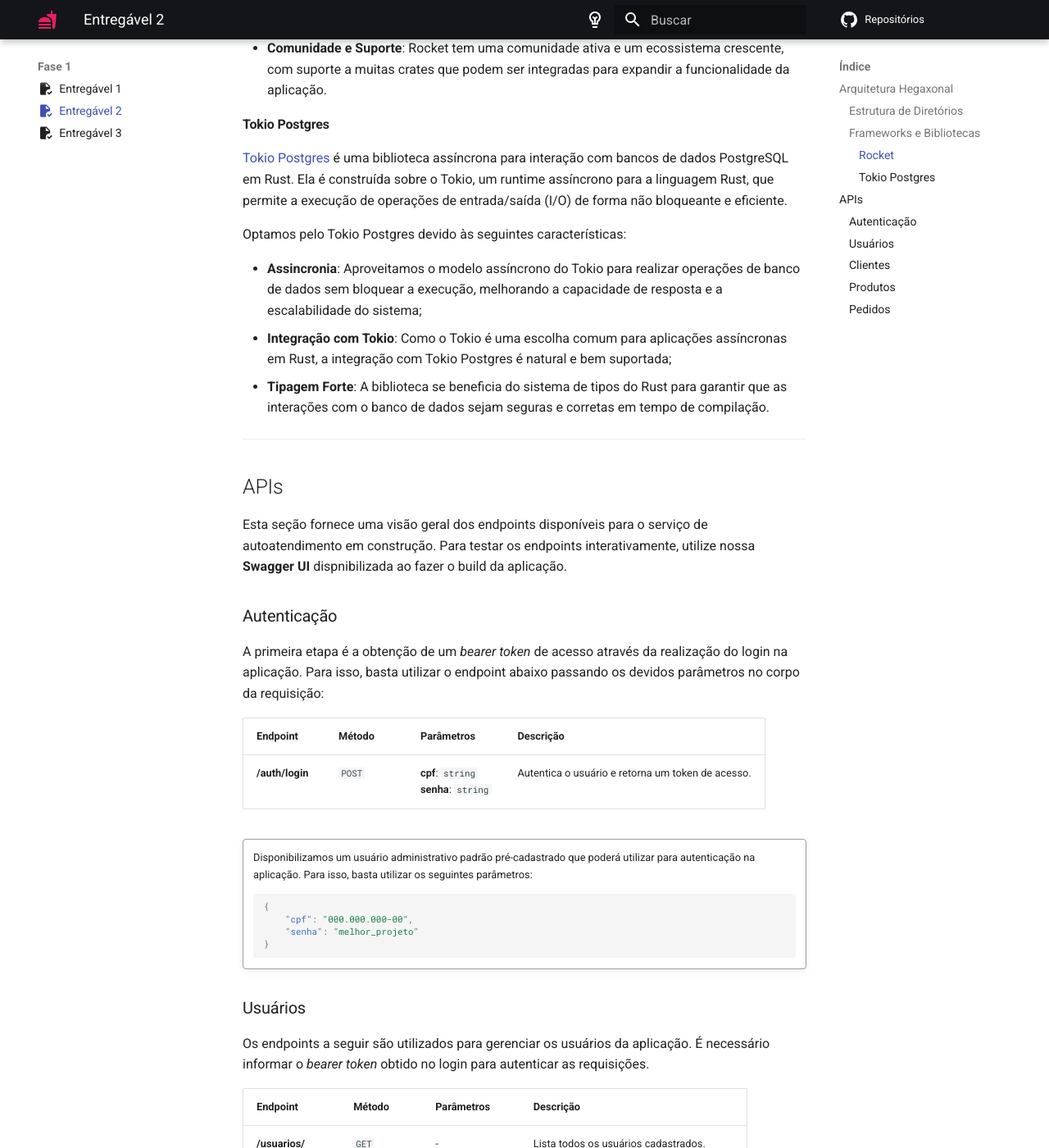
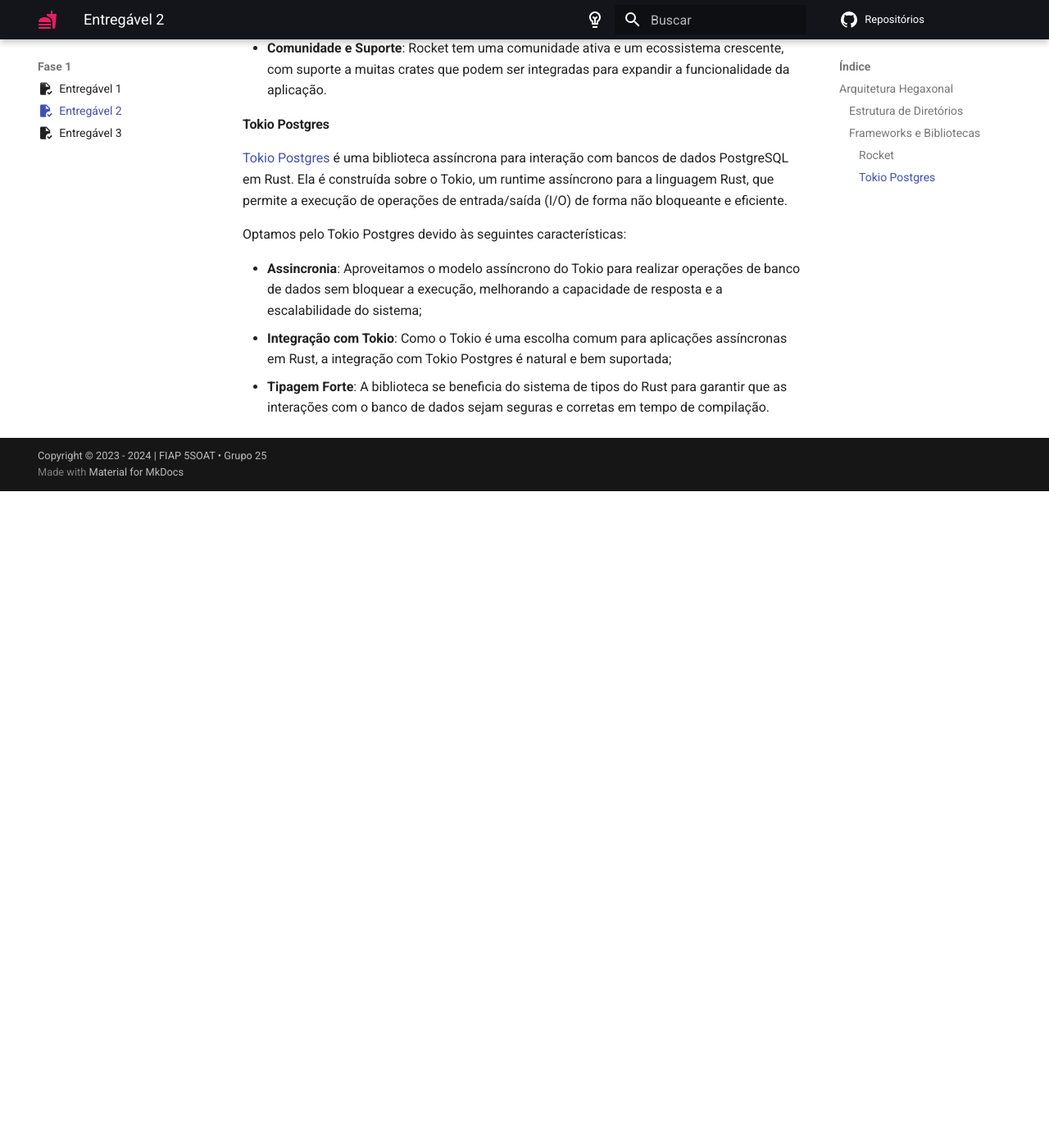
Before and after one commit to postech-5soat-grupo-25/postech-5soat-grupo-25.github.io, an MkDocs documentation site: the page built from docs/fase_1/entregavel_2.md, in a window 1280 px wide and 1400 px high, scrolled down 2912 px. Shown: the whole window at 82% size. Built offline with MkDocs 1.6.1 and Material for MkDocs 9.7.7, drawn with Linux system fonts in a browser that asks for light colours; after the commit the page ends 3511 px from its top, so only the background shows below that; some of the changed text lies outside the part shown.

````diff
--- a/docs/fase_1/entregavel_2.md
+++ b/docs/fase_1/entregavel_2.md
@@ -84,79 +84,3 @@
 - **Assincronia**: Aproveitamos o modelo assíncrono do Tokio para realizar operações de banco de dados sem bloquear a execução, melhorando a capacidade de resposta e a escalabilidade do sistema;
 - **Integração com Tokio**: Como o Tokio é uma escolha comum para aplicações assíncronas em Rust, a integração com Tokio Postgres é natural e bem suportada;
 - **Tipagem Forte**: A biblioteca se beneficia do sistema de tipos do Rust para garantir que as interações com o banco de dados sejam seguras e corretas em tempo de compilação.
-
----
-
-## APIs
-
-Esta seção fornece uma visão geral dos endpoints disponíveis para o serviço de autoatendimento em construção. Para testar os endpoints interativamente, utilize nossa **Swagger UI** dispnibilizada ao fazer o build da aplicação.
-
-### Autenticação
-
-A primeira etapa é a obtenção de um _bearer token_ de acesso através da realização do login na aplicação. Para isso, basta utilizar o endpoint abaixo passando os devidos parâmetros no corpo da requisição:
-
-| Endpoint        | Método | Parâmetros                               | Descrição                                         |
-| --------------- | ------ | ---------------------------------------- | ------------------------------------------------- |
-| **/auth/login** | `POST` | **cpf**: `string`<br>**senha**: `string` | Autentica o usuário e retorna um token de acesso. |
-
-!!! QUOTE ""
-    Disponibilizamos um usuário administrativo padrão pré-cadastrado que poderá utilizar para autenticação na aplicação. Para isso, basta utilizar os seguintes parâmetros:
-
-    ```json
-    {
-        "cpf": "000.000.000-00",
-        "senha": "melhor_projeto"
-    }
-    ```
-
-### Usuários
-
-Os endpoints a seguir são utilizados para gerenciar os usuários da aplicação. É necessário informar o _bearer token_ obtido no login para autenticar as requisições.
-
-| Endpoint             | Método | Parâmetros                                                    | Descrição                                  |
-| -------------------- | ------ | ------------------------------------------------------------- | ------------------------------------------ |
-| **/usuarios/**       | `GET`  | -                                                             | Lista todos os usuários cadastrados.       |
-| **/usuarios/**       | `POST` | **nome**: `string`<br>**email**: `string`<br>**cpf**: `string`<br>**senha**: `string`<br>**tipo**: `string`<br>**status**: `string` | Cadastra um novo usuário.                  |
-| **/usuarios/{id}**   | `GET`  | **id**: `integer`                                             | Busca um usuário pelo ID.                  |
-| **/usuarios/{id}**   | `PUT`  | **id**: `integer`<br>**nome**: `string`<br>**email**: `string`<br>**cpf**: `string`<br>**senha**: `string`<br>**tipo**: `string`<br>**status**: `string` | Atualiza os dados de um usuário existente. |
-| **/usuarios/{cpf}**  | `DELETE`| **cpf**: `string`                                             | Remove um usuário pelo CPF.                |
-
-> - É necessário informar um **CPF** válido no formato `123.456.789-00`;
-> - Os valores aceitos para o **tipo** do usuário são: `Admin` e `Cozinha`;
-> - Os valores aceitos para o **status** do usuário são: `Ativo` e `Inativo`.
-
-### Clientes
-
-Disponibilizamos os endpoints abaixo para interação com a entidade de clientes:
-
-| Endpoint            | Método | Parâmetros                                                    | Descrição                            |
-| ------------------- | ------ | ------------------------------------------------------------- | ------------------------------------ |
-| **/clientes/**      | `GET`  | -                                                             | Lista todos os clientes cadastrados. |
-| **/clientes/**      | `POST` | **nome**: `string`<br>**email**: `string`<br>**cpf**:`string` | Cadastro de um novo cliente.         |
-| **/clientes/{cpf}** | `GET`  | **cpf**: `string`                                             | Busca um cliente pelo CPF.           |
-
-> - É necessário informar um **CPF** válido no formato `123.456.789-00`.
-
-### Produtos
-
-Disponibilizamos os endpoints abaixo para interação com a entidade de produtos:
-
-| Endpoint                | Método | Parâmetros                                  | Descrição                                      |
-| ----------------------- | ------ | ------------------------------------------- | ---------------------------------------------- |
-| **/produto**              | `GET`  | -                                           | Lista todos os produtos cadastrados.           |
-| **/produto/{id}**   | `PUT`  | id: integer                             | Busca um produto pelo ID.                      |
-| **/produto/**             | `POST` | Corpo da requisição (detalhes do produto)   | Cria um novo produto.                          |
-| **/produto/{id}**   | `POST` | id: integer<br>Corpo da requisição (detalhes do produto) | Atualiza um produto existente.                 |
-
-### Pedidos
-
-Disponibilizamos os endpoints abaixo para interação com a entidade de pedidos:
-
-| Endpoint                          | Método | Parâmetros                                  | Descrição                                      |
-| --------------------------------- | ------ | ------------------------------------------- | ---------------------------------------------- |
-| **/pedido**                       | `GET`  | -                                           | Lista todos os pedidos cadastrados.            |
-| **/pedido**                       | `POST` | Corpo da requisição (detalhes do pedido)    | Cria um novo pedido.                           |
-| **/pedido_novos**                 | `GET`  | -                                           | Lista todos os novos pedidos.                  |
-| **/id/status/{status}**         | `PUT`  | id: integer, status: string         | Atualiza o status de um pedido.                |
-| **/{id}/produto/{categoria}/{produto_id}** | `PUT`  | id: integer, categoria: string, produto_id: integer | Insere um produto em um pedido.                |
-| **/{id}/pagamento**               | `PUT`  | id: integer                             | Realiza o pagamento de um pedido.              |
--- a/mkdocs.yml
+++ b/mkdocs.yml
@@ -48,6 +48,8 @@
   - pymdownx.emoji:
       emoji_index: !!python/name:material.extensions.emoji.twemoji
       emoji_generator: !!python/name:material.extensions.emoji.to_svg
+  - toc:
+      permalink: true
 
 # Plugins
 plugins:
````
Also changed, not shown: docs/fase_1/entregavel_3.md (+5 -5 lines), docs/fase_2/entregavel_3.md (+5 -5 lines).
